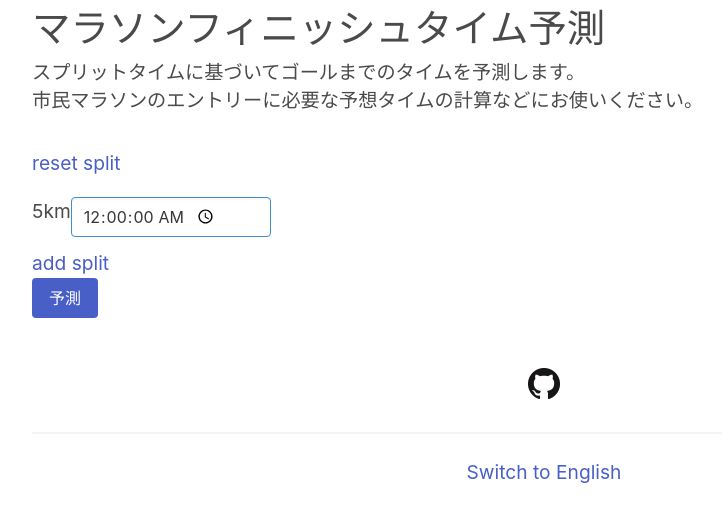
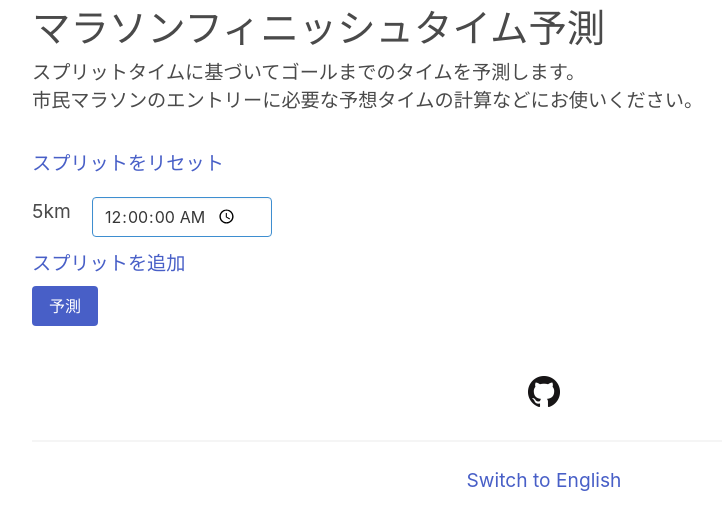
Before and after one commit to europeanplaice/marathon-finish-time-prediction-web-app, a Python web app: template templates/index_ja.html in a window 1280 px wide. Shown: the top 530 px of the page, without its empty margins (96-818 px from the left). Run offline with Jinja, Linux system fonts and the light colour scheme; the template is opened without the code that fills it, so the values that code supplies are empty.

Commit message:
fix layout

```diff
--- a/static/css/style.css
+++ b/static/css/style.css
@@ -14,9 +14,9 @@
     margin: 0 auto;
   }
 
-  .column {
+  /* .column {
     max-width: 100%;
-  }
+  } */
 
   .results {
     display: flex;
@@ -54,7 +54,13 @@
   }
 
   .splits{
-    max-width: 200px;
+    max-width: 180px;
+  }
+  label{
+    width: 60px;
+  }
+  .control{
+    margin-top: 0.5em
   }
 
   h1 {
--- a/templates/index.html
+++ b/templates/index.html
@@ -145,22 +145,23 @@
       <div class="column">
         <p>{% block p1 %}It predicts your marathon's record by your own splits.{% endblock %}</p>
         <p>{% block p2 %}Please input your splits.{% endblock %}</p>
+        {% block explanation %}
+        <p><a href="{{ url_for('how_it_predicts') }}">How it predicts</a></p>{% endblock %}
       </div>
     </div>
     <div class="columns">
       <div class="column">
         <form name="elapsed_time" method="get" action="/{% block lang2 %}en{% endblock %}/submit">
           <div class="field">
-            {% block explanation %}
-            <p><a href="{{ url_for('how_it_predicts') }}">How it predicts</a></p>{% endblock %}
+
             <input name="record" value="" type="hidden" id="record">
-            <p><a id="reset">reset split</a></p>
+            <p><a id="reset">{% block reset_split %}reset split{% endblock %}</a></p>
             <div class="distances">
               <label for="5km" class="distance">5km</label>
               <input type="time" step="1" value="00:00:00" class="input is-info splits" id="5km">
             </div>
           </div>
-          <p><a id="add_split">add split</a></p>
+          <p><a id="add_split">{% block add_split %}add split{% endblock %}</a></p>
           <div class="control">
             {% block submit %}<input class="button is-link" type="submit" value="Predict">{% endblock %}
           </div>
--- a/templates/index_ja.html
+++ b/templates/index_ja.html
@@ -10,6 +10,8 @@
 {% block form2 %}入力形式は H:MM:SS としてください。ただし1時間未満の場合はHは省略可能です。{% endblock %}
 {% block form3 %}例えば、5kmで30分、10kmで65分であれば入力は "<b>30:0, 1:05:0</b>"となります。{% endblock %}
 {% block submit %}<input class="button is-link" type="submit" value="予測">{% endblock %}
+{% block reset_split %}スプリットをリセット{% endblock %}
+{% block add_split %}スプリットを追加{% endblock %}
 {% block lower_95 %}予測より大幅に早まった場合{% endblock %}
 {% block lower_50 %}予測よりやや早まった場合{% endblock %}
 {% block middle %}最も標準的な予測タイム{% endblock %}
```
